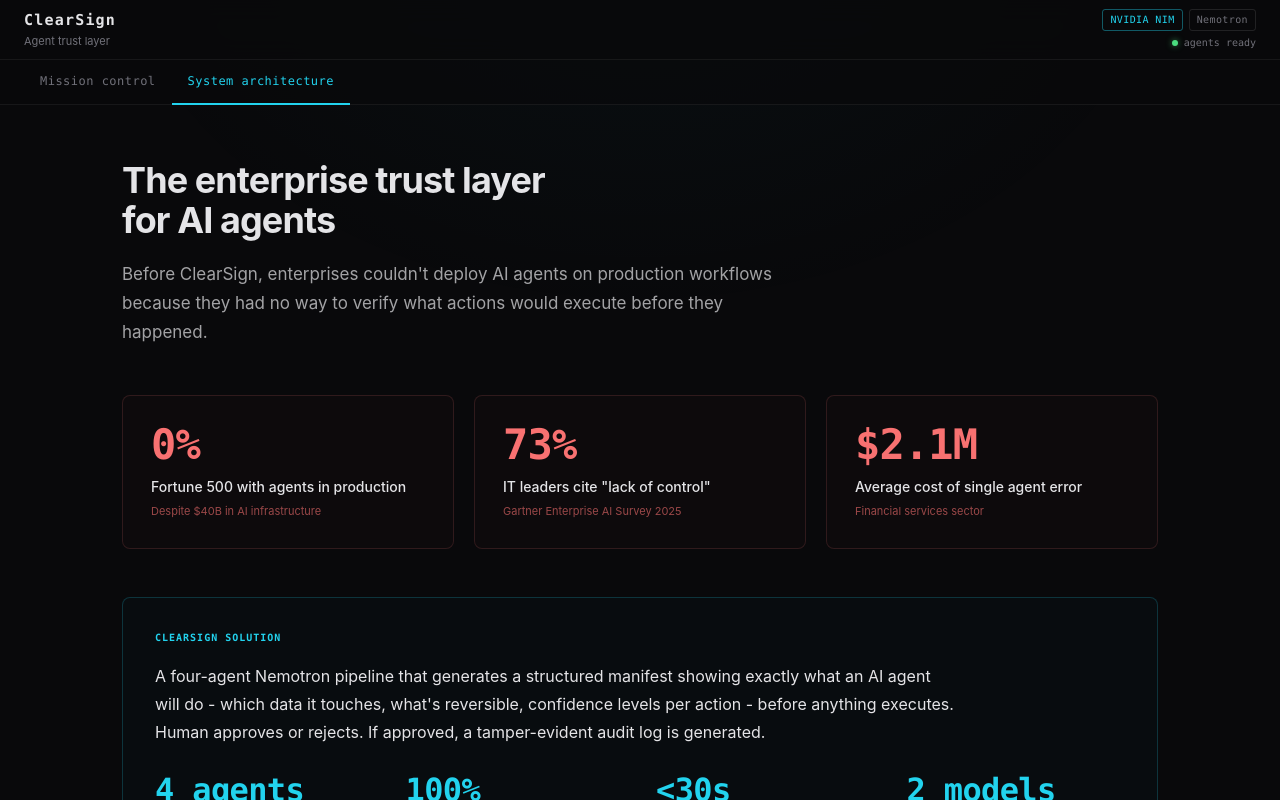
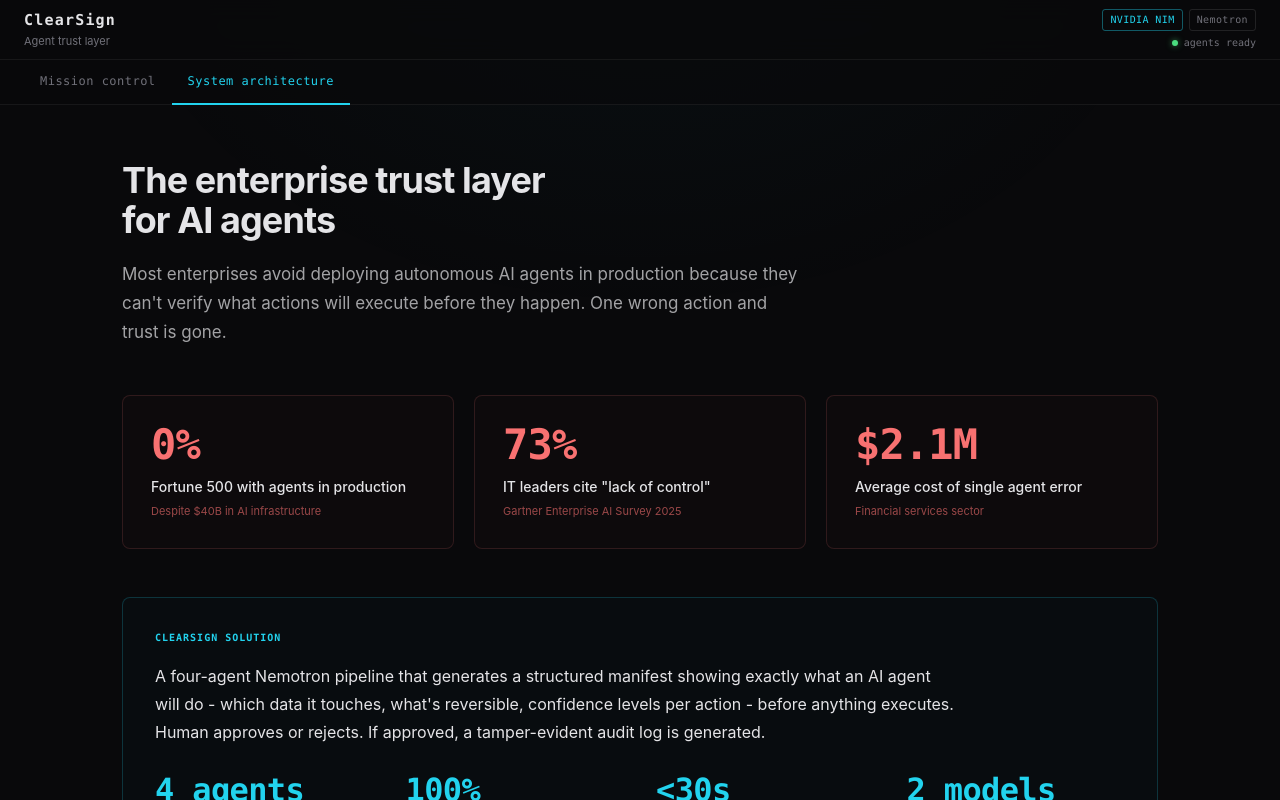
Before and after one commit to puneethkotha/clearsign, a Next.js app: page / in a window 1280 px wide. Both pictures are taken after a click on the button "System architecture". Shown: the top 800 px of the page. Built offline with nearby package versions, Linux system fonts and the light colour scheme.

Commit message:
Tone down overly salesy language in hero section
Made-with: Cursor

```diff
--- a/app/page.tsx
+++ b/app/page.tsx
@@ -926,9 +926,9 @@ function ArchitectureView() {
           <h1 style={{ fontSize: '36px', fontWeight: 700, color: 'var(--text)', marginBottom: '20px', letterSpacing: '-0.025em', lineHeight: '1.1' }}>
             The enterprise trust layer<br/>for AI agents
           </h1>
-          <p style={{ fontSize: '17px', color: 'rgba(228,228,231,0.7)', lineHeight: '1.7', maxWidth: '680px' }}>
-            Before ClearSign, enterprises couldn't deploy AI agents on production workflows because they had no way to verify what actions would execute before they happened.
-          </p>
+        <p style={{ fontSize: '17px', color: 'rgba(228,228,231,0.7)', lineHeight: '1.7', maxWidth: '680px' }}>
+          Most enterprises avoid deploying autonomous AI agents in production because they can't verify what actions will execute before they happen. One wrong action and trust is gone.
+        </p>
         </div>
 
         <div style={{ display: 'grid', gridTemplateColumns: 'repeat(3, 1fr)', gap: '20px', marginBottom: '48px' }}>
```
